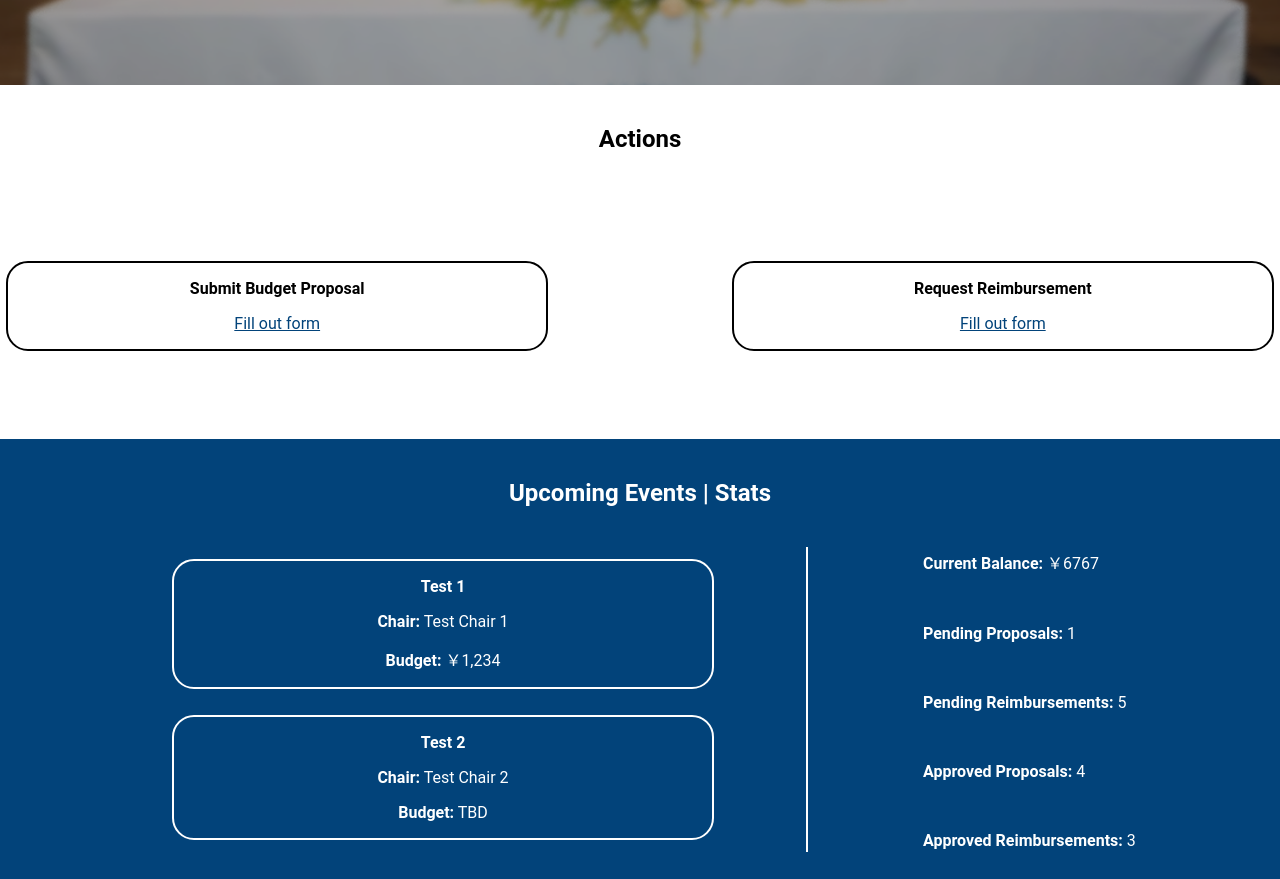
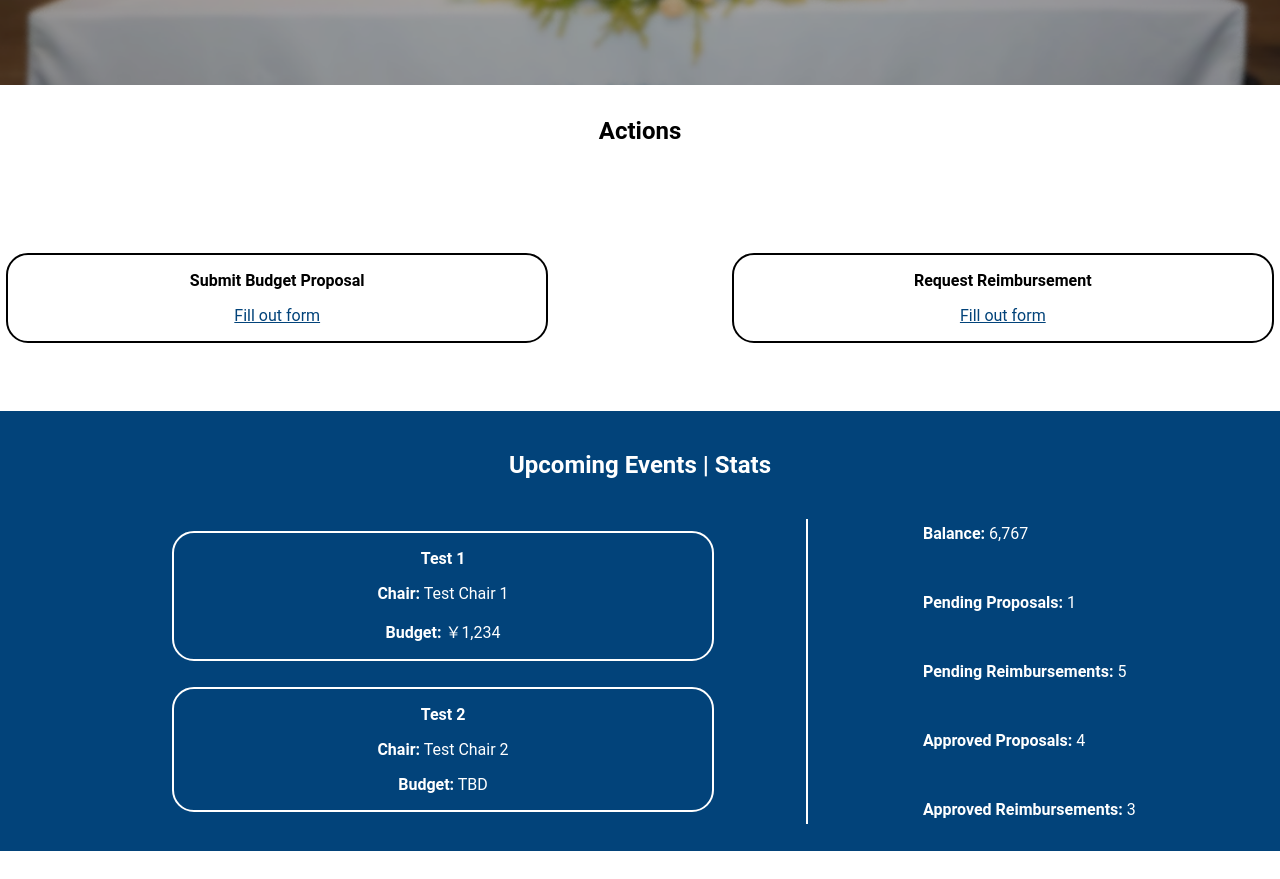
Before and after one commit to Eddy12597/BIPH-NHS-Treasurer, a Vue app: page / in a window 1280 px wide. Shown: the part 551-1430 px from the top of the page. After the commit the page ends 1402 px from the top, so only its background shows below. Built offline with nearby package versions, Linux system fonts and the light colour scheme.

Commit message:
added animations

```diff
--- /dev/null
+++ b/src/components/RollingStats.vue
@@ -0,0 +1,99 @@
+<template>
+  <div ref="containerRef" class="stat-box">
+    <p>
+      <strong>{{ title }}: </strong>
+      <span :style="{ color: color }">{{ animatedValue }}</span>
+    </p>
+  </div>
+</template>
+
+<script setup lang="ts">
+import { ref, onMounted, onUnmounted } from 'vue'
+
+interface Props {
+  title?: string
+  target: number
+  color?: string
+  duration?: number
+  threshold?: number // Intersection threshold (0-1)
+}
+
+const props = withDefaults(defineProps<Props>(), {
+  title: '',
+  color: 'white',
+  duration: 2000,
+  threshold: 0.1 // Start animation when 10% of element is visible
+})
+
+const containerRef = ref<HTMLElement | null>(null)
+const animatedValue = ref('0')
+let animationStarted = false
+let observer: IntersectionObserver | null = null
+let animationFrameId: number | null = null
+
+const animateNumber = () => {
+  if (animationStarted) return
+
+  animationStarted = true
+  const start = 0
+  const end = props.target
+  const range = end - start
+  const startTime = performance.now()
+
+  const update = (currentTime: number) => {
+    const elapsed = currentTime - startTime
+    const progress = Math.min(elapsed / props.duration, 1)
+
+    // Easing function for smooth deceleration
+    const easeOutCubic = 1 - Math.pow(1 - progress, 3)
+    const current = Math.floor(start + range * easeOutCubic)
+
+    animatedValue.value = current.toLocaleString()
+
+    if (progress < 1) {
+      animationFrameId = requestAnimationFrame(update)
+    } else {
+      animatedValue.value = end.toLocaleString()
+      animationFrameId = null
+    }
+  }
+
+  animationFrameId = requestAnimationFrame(update)
+}
+
+const handleIntersection = (entries: IntersectionObserverEntry[]) => {
+  entries.forEach((entry) => {
+    if (entry.isIntersecting && !animationStarted) {
+      animateNumber()
+      // Optional: unobserve after animation starts to save resources
+      if (observer && containerRef.value) {
+        observer.unobserve(containerRef.value)
+      }
+    }
+  })
+}
+
+onMounted(() => {
+  if (!containerRef.value) return
+
+  // Create Intersection Observer
+  observer = new IntersectionObserver(handleIntersection, {
+    threshold: props.threshold,
+    rootMargin: '0px' // Can be adjusted to trigger earlier/later
+  })
+
+  observer.observe(containerRef.value)
+})
+
+onUnmounted(() => {
+  // Clean up observer
+  if (observer) {
+    observer.disconnect()
+  }
+
+  // Cancel animation if component unmounts
+  if (animationFrameId) {
+    cancelAnimationFrame(animationFrameId)
+  }
+})
+</script>
--- a/src/pages/Home.vue
+++ b/src/pages/Home.vue
@@ -1,12 +1,46 @@
 <script setup lang="ts">
 import Header from "../components/Header.vue";
 import SubSection from "../components/SubSection.vue";
+import RollingStats from "../components/RollingStats.vue"
 
-import { ref } from "vue";
+import { onMounted, onUnmounted, ref } from "vue";
 import { getUpcomingEvents, getStats } from "../components/main.ts"
 
 let upcomingEvents = ref(getUpcomingEvents());
 let stats = ref(getStats());
+
+const section2Ref = ref<HTMLElement | null>(null);
+const isSection2Visible = ref(false);let observer: IntersectionObserver | null = null;
+
+onMounted(() => {
+  if (!section2Ref.value) return;
+
+  observer = new IntersectionObserver(
+    (entries) => {
+      entries.forEach((entry) => {
+        if (entry.isIntersecting && !isSection2Visible.value) {
+          isSection2Visible.value = true;
+          // Optional: unobserve after animation starts
+          if (observer && section2Ref.value) {
+            observer.unobserve(section2Ref.value);
+          }
+        }
+      });
+    },
+    {
+      threshold: 0.1, // Trigger when 10% of the element is visible
+      rootMargin: "0px 0px -50px 0px" // Adjust this if needed
+    }
+  );
+
+  observer.observe(section2Ref.value);
+});
+
+onUnmounted(() => {
+  if (observer) {
+    observer.disconnect();
+  }
+});
 
 </script>
 
@@ -32,7 +66,7 @@ let stats = ref(getStats());
 		</div>
   </div>
 
-  <div id="section-2">
+  <div ref="section2Ref" id="section-2" :class="{ 'fade-in-visible': isSection2Visible}">
 		<h2>Upcoming Events | Stats</h2>
 		<div id="events-and-stats">
 			<div id="events">
@@ -55,11 +89,11 @@ let stats = ref(getStats());
 			<div id="events-stats-sep-line"></div>
 
 			<div id="stats">
-				<p><strong>Current Balance:</strong> ￥{{ stats.balance }}</p>
-				<p><strong>Pending Proposals:</strong> {{ stats.pending_proposals }}</p>
-				<p><strong>Pending Reimbursements:</strong> {{ stats.pending_reimbursements }}</p>
-				<p><strong>Approved Proposals:</strong> {{ stats.approved_proposals }}</p>
-				<p><strong>Approved Reimbursements:</strong> {{ stats.approved_reimbursements }}</p>
+				<RollingStats title="Balance" :target="stats.balance"></RollingStats>
+				<RollingStats title="Pending Proposals" :target="stats.pending_proposals"></RollingStats>
+				<RollingStats title="Pending Reimbursements" :target="stats.pending_reimbursements"></RollingStats>
+				<RollingStats title="Approved Proposals" :target="stats.approved_proposals"></RollingStats>
+				<RollingStats title="Approved Reimbursements" :target="stats.approved_reimbursements"></RollingStats>
 			</div>
 		</div>
   </div>
@@ -117,8 +151,8 @@ let stats = ref(getStats());
 	display: flex;
 	flex-direction: column;
 	align-items: center;
-	margin-top: 5vh;
-	margin-bottom: 7.5vh;
+	justify-content: space-around;
+	margin: 4vh 0 4vh 0;
 }
 
 #section-1-subsections {
@@ -142,7 +176,6 @@ let stats = ref(getStats());
 #section-2 {
   width: 100%;
   height: 50vh;
-	animation: fadeIn 2s ease-in-out;
 
   display: flex;
   flex-direction: column;
@@ -153,6 +186,17 @@ let stats = ref(getStats());
 
   background-color: var(--blue1);
   gap: 3vh;
+
+  /* Initially hidden */
+  opacity: 0;
+  transform: translateY(30px);
+  transition: opacity 1.5s ease-out, transform 1s ease-out;
+}
+
+/* Class that triggers the fade in */
+#section-2.fade-in-visible {
+  opacity: 1;
+  transform: translateY(0);
 }
 
 #events-and-stats {
```
Lines whose indentation alone changed are shown as unchanged.
